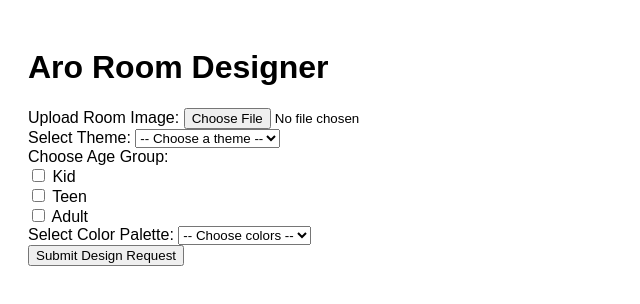
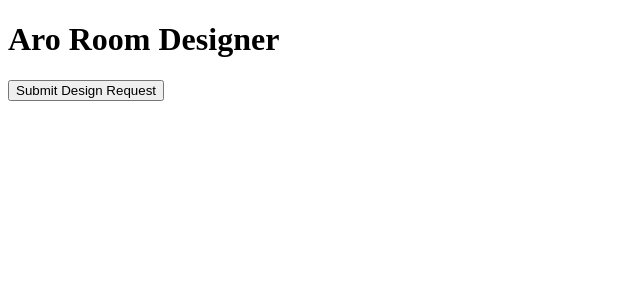
Before and after one commit to VID-bit/aro-room-designer, a React (Create React App) app: page / in a window 1280 px wide. Shown: the top 304 px of the page, without its empty margins (0-640 px from the left). Built offline with nearby package versions, Linux system fonts and the light colour scheme.

Commit message:
Update App.jsx

```diff
--- a/src/App.jsx
+++ b/src/App.jsx
@@ -1,68 +1,46 @@
-import React, { useState } from 'react';
+import { useState } from 'react';
 
 export default function App() {
-  const [theme, setTheme] = useState('');
-  const [ageGroup, setAgeGroup] = useState([]);
-  const [colorPalette, setColorPalette] = useState('');
-  const [prompt, setPrompt] = useState('');
+  const [loading, setLoading] = useState(false);
+  const [designIdea, setDesignIdea] = useState('');
 
-  const handleAgeGroupChange = (e) => {
-    const value = e.target.value;
-    setAgeGroup(prev =>
-      prev.includes(value)
-        ? prev.filter(item => item !== value)
-        : [...prev, value]
-    );
-  };
+  const handleSubmit = async () => {
+    setLoading(true);
+    const prompt = `Generate an interior design suggestion based on the following:
+- Theme: Modern Boho
+- Age group: Teen
+- Color palette: Earthy tones
+Make the tone engaging, unique, and visually driven.`;
 
-  const handleSubmit = (e) => {
-    e.preventDefault();
-    const ageText = ageGroup.length ? `suitable for ${ageGroup.join(', ')} age group` : '';
-    const colorText = colorPalette ? `using a ${colorPalette} color palette` : '';
-    const promptText = `Design a room with a ${theme} theme ${ageText} ${colorText}`.trim();
-    setPrompt(promptText);
+    try {
+      const res = await fetch('/api/generateDesign', {
+        method: 'POST',
+        headers: { 'Content-Type': 'application/json' },
+        body: JSON.stringify({ prompt }),
+      });
+
+      const data = await res.json();
+      setDesignIdea(data.result);
+    } catch (error) {
+      setDesignIdea('Failed to generate design. Please try again.');
+    } finally {
+      setLoading(false);
+    }
   };
 
   return (
-    <div style={{ padding: '20px', fontFamily: 'Arial' }}>
+    <div>
       <h1>Aro Room Designer</h1>
-      <form onSubmit={handleSubmit}>
-        <div>
-          <label>Upload Room Image: </label>
-          <input type="file" />
-        </div>
-        <div>
-          <label>Select Theme: </label>
-          <select onChange={(e) => setTheme(e.target.value)}>
-            <option value="">-- Choose a theme --</option>
-            <option value="boho">Boho</option>
-            <option value="vintage">Vintage</option>
-            <option value="modern">Modern</option>
-            <option value="royal">Royal</option>
-          </select>
-        </div>
-        <div>
-          <label>Choose Age Group:</label><br />
-          <label><input type="checkbox" value="Kid" onChange={handleAgeGroupChange} /> Kid</label><br />
-          <label><input type="checkbox" value="Teen" onChange={handleAgeGroupChange} /> Teen</label><br />
-          <label><input type="checkbox" value="Adult" onChange={handleAgeGroupChange} /> Adult</label>
-        </div>
-        <div>
-          <label>Select Color Palette: </label>
-          <select onChange={(e) => setColorPalette(e.target.value)}>
-            <option value="">-- Choose colors --</option>
-            <option value="earthy">Earthy</option>
-            <option value="pastel">Pastel</option>
-            <option value="neutral">Neutral</option>
-            <option value="vibrant">Vibrant</option>
-          </select>
-        </div>
-        <button type="submit">Submit Design Request</button>
-      </form>
-      {prompt && (
-        <div style={{ marginTop: '20px', padding: '10px', background: '#f0f0f0', borderRadius: '6px' }}>
-          <strong>Generated Prompt:</strong><br />
-          {prompt}
+
+      {/* Your other fields remain here... */}
+
+      <button onClick={handleSubmit}>Submit Design Request</button>
+
+      {loading && <p>Loading design idea...</p>}
+      {designIdea && (
+        <div style={{ marginTop: '1rem', whiteSpace: 'pre-wrap' }}>
+          <h3>Design Suggestion:</h3>
+          <p>{designIdea}</p>
         </div>
       )}
     </div>
```
